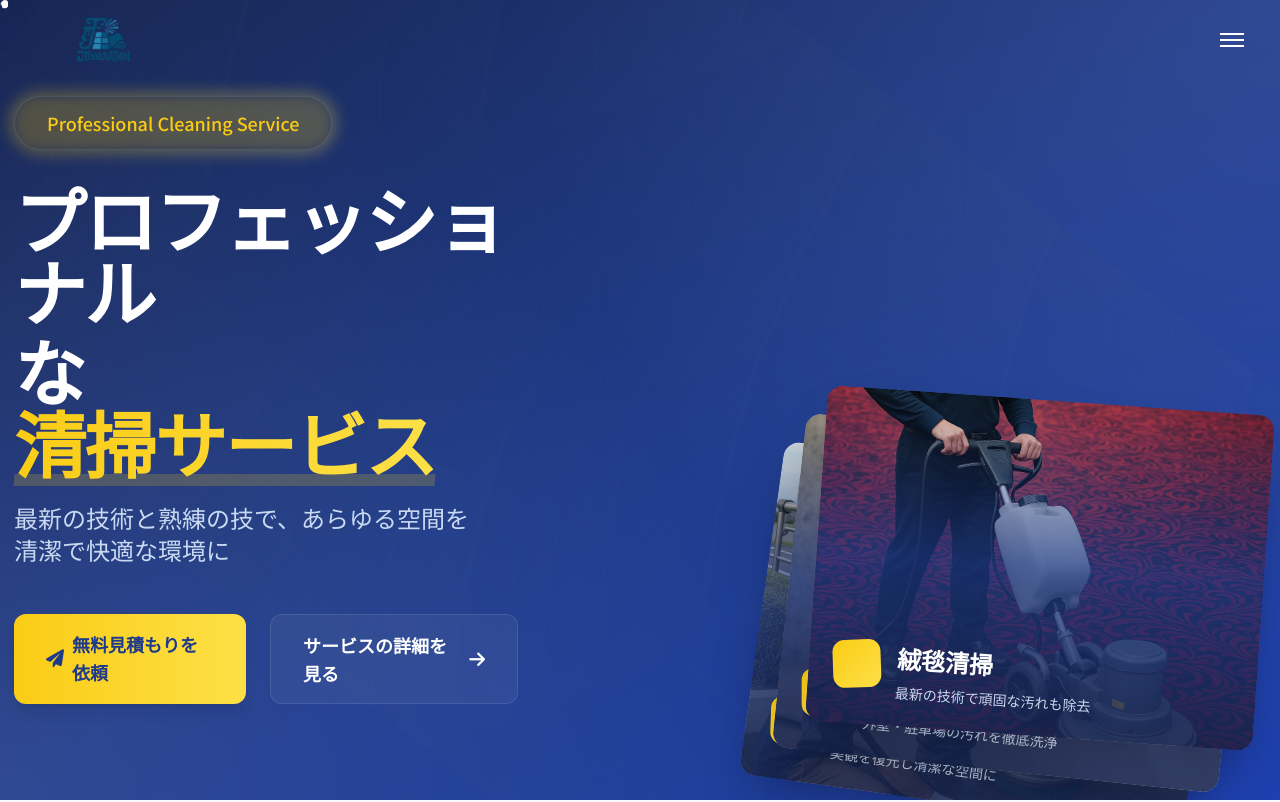
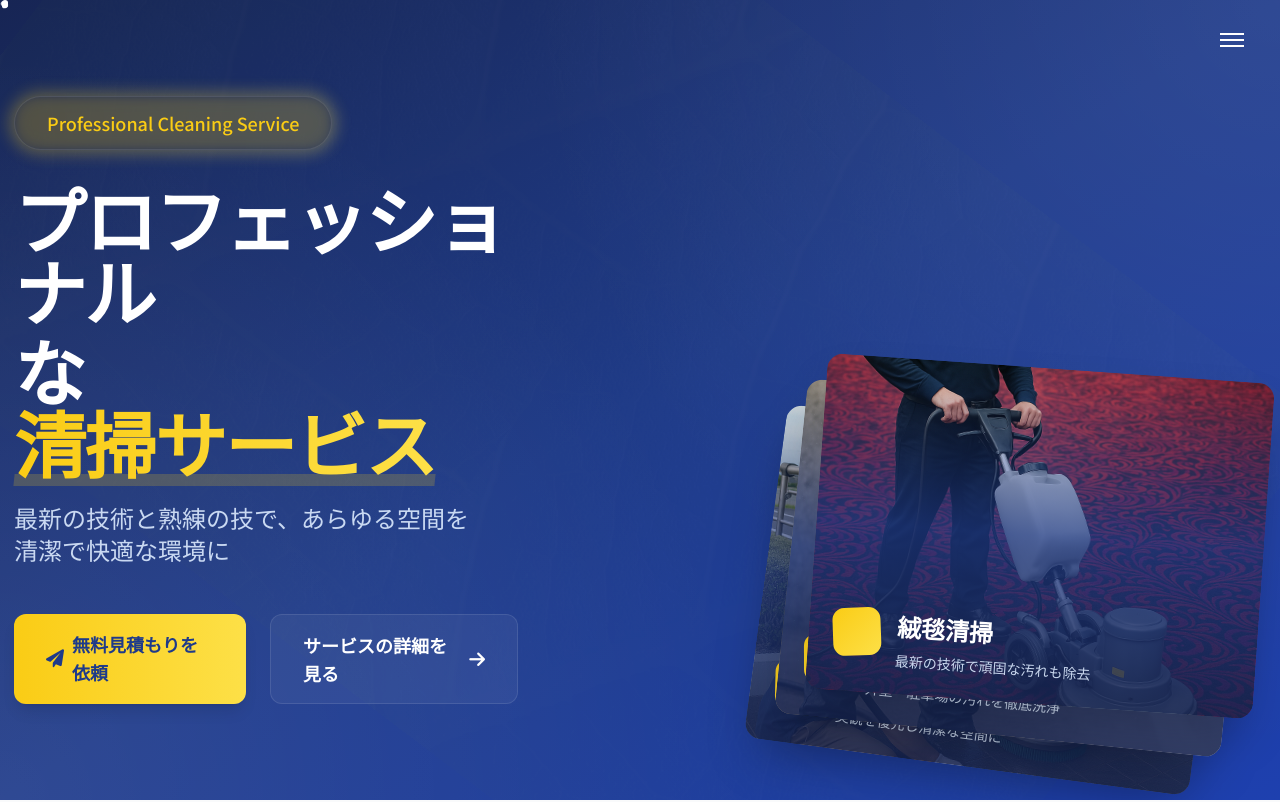
Before and after one commit to fura-1993/clean, a Next.js app: page / in a window 1280 px wide. Shown: the top 802 px of the page. Built offline with nearby package versions, Linux system fonts and the light colour scheme.

Commit message:
Adjust service cards position and implement logo visibility control on scroll

```diff
--- a/src/components/Header/Header.tsx
+++ b/src/components/Header/Header.tsx
@@ -87,7 +87,9 @@ export default function Header() {
                 src={isScrolled ? '/images/JTロゴ.png' : '/images/JTロゴ.png'}
                 alt="清掃サービス"
                 fill
-                className="object-contain transition-opacity duration-300"
+                className={`object-contain transition-all duration-300 ${
+                  isScrolled ? 'opacity-100' : 'opacity-0'
+                }`}
                 priority
                 quality={90}
                 loading="eager"
--- a/src/components/Hero/Hero.tsx
+++ b/src/components/Hero/Hero.tsx
@@ -187,7 +187,7 @@ export default function Hero() {
           {/* 右側のサービスカード */}
           <div className="relative h-full flex items-center justify-center lg:justify-end overflow-visible px-6 lg:px-0">
             <motion.div
-              className="relative w-full max-w-2xl mt-8 lg:mt-0"
+              className="relative w-full max-w-2xl -mt-12 lg:-mt-16"
               initial={{ opacity: 0, x: 50 }}
               animate={{ opacity: 1, x: 0 }}
               transition={{ duration: 1, delay: 0.5 }}
@@ -197,12 +197,12 @@ export default function Hero() {
                   key={service.title}
                   className="group absolute w-full max-w-md rounded-2xl overflow-hidden shadow-2xl aspect-[4/3]"
                   style={{
-                    top: `${index * 35}px`,
-                    right: `${index * 28}px`,
+                    top: `${index * 32}px`,
+                    right: `${index * 26}px`,
                     zIndex: services.length - index,
-                    transform: `rotate(${2 + index * 2}deg)`
+                    transform: `rotate(${2 + index * 1.8}deg)`
                   }}
-                  initial={{ opacity: 0, x: 100, rotate: 4 + index * 2 }}
+                  initial={{ opacity: 0, x: 100, rotate: 4 + index * 1.8 }}
                   animate={{
                     opacity: 1,
                     x: 0,
```
